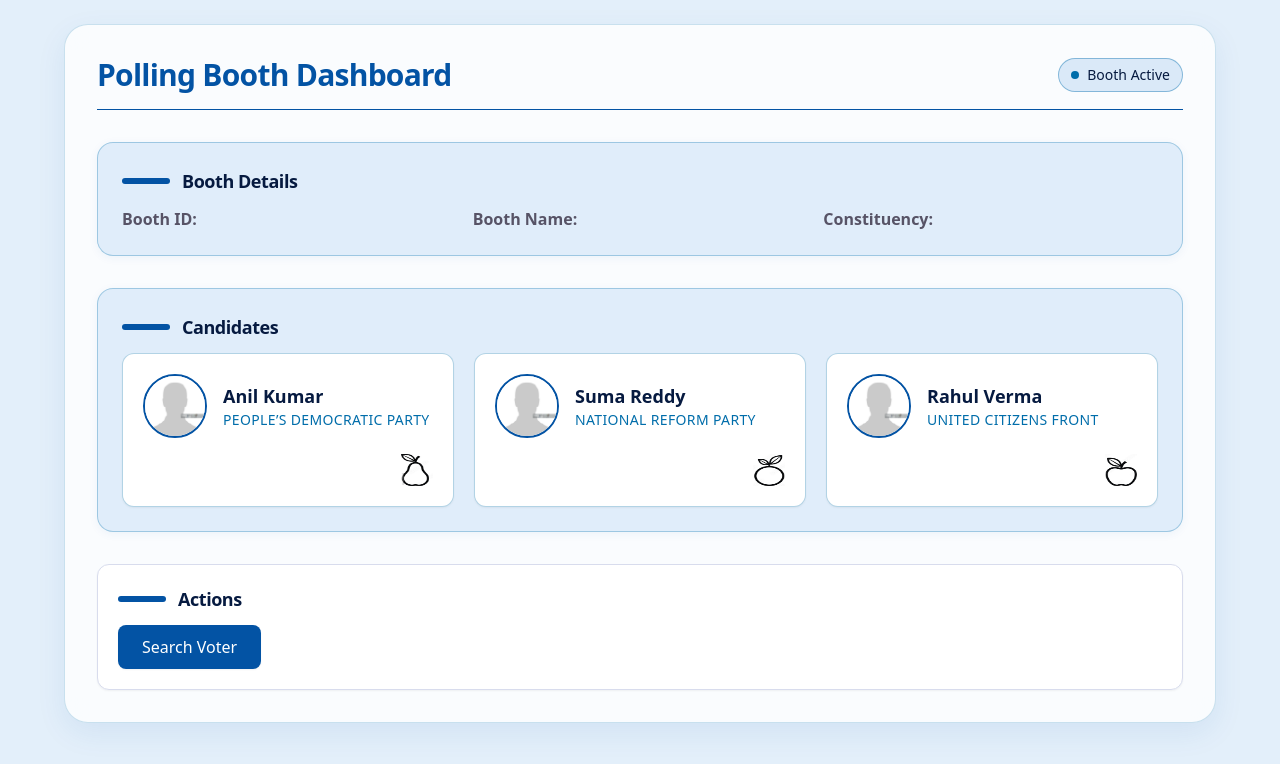
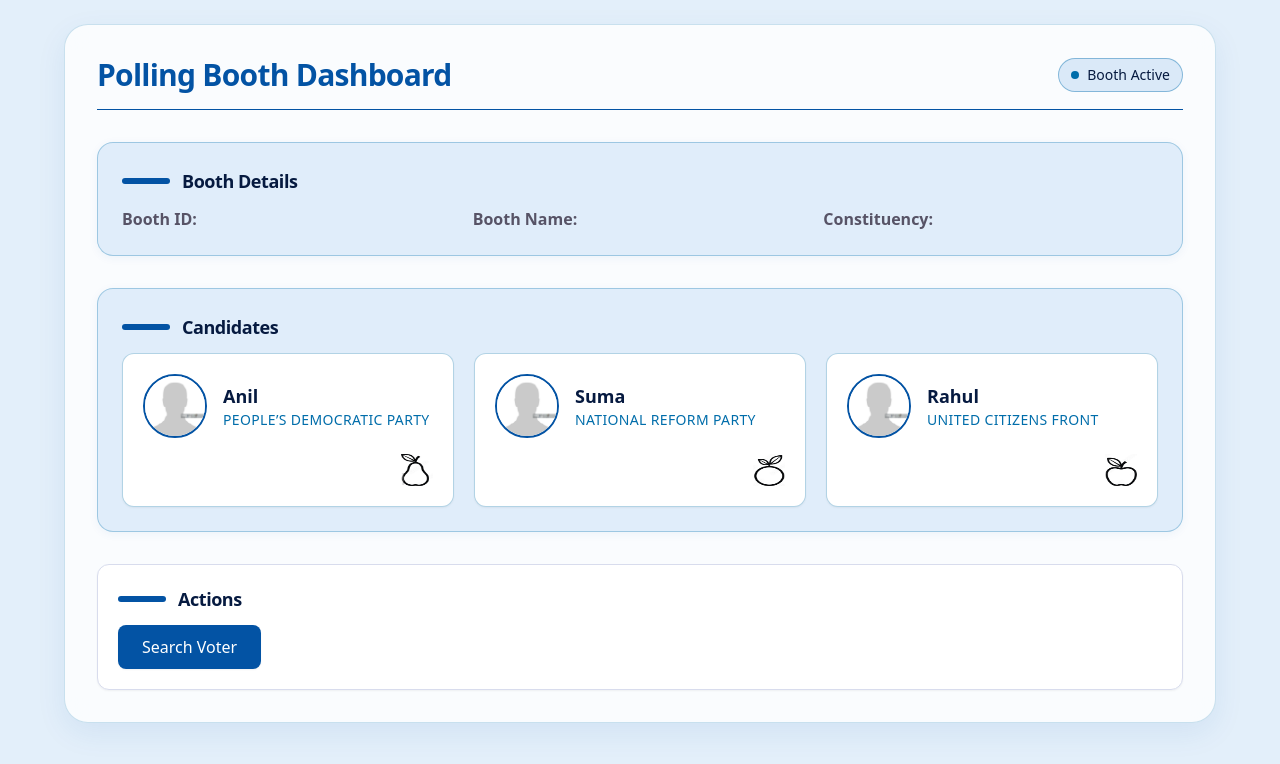
Before and after one commit to meghabchandran/2023-2027_BATCH_CSD334_04_VOTER_VERIFICATION_SYSTEM, a React (Vite) app in the folder my-react-app/: page /dashboard in a window 1280 px wide. Shown: the top 764 px of the page. Built offline with nearby package versions, Linux system fonts and the light colour scheme.

Commit message:
Update mockcandidates.js

```diff
--- a/my-react-app/src/mocks/mockcandidates.js
+++ b/my-react-app/src/mocks/mockcandidates.js
@@ -8,21 +8,21 @@ import logo3 from "./image/logo3.jpg";
 const mockCandidates = [
   {
     id: 1,
-    name: "Anil Kumar",
+    name: "Anil ",
     party: "People’s Democratic Party",
     photo: cand1,
     partyLogo: logo1,
   },
   {
     id: 2,
-    name: "Suma Reddy",
+    name: "Suma ",
     party: "National Reform Party",
     photo: cand2,
     partyLogo: logo2,
   },
   {
     id: 3,
-    name: "Rahul Verma",
+    name: "Rahul ",
     party: "United Citizens Front",
     photo: cand3,
     partyLogo: logo3,
```
